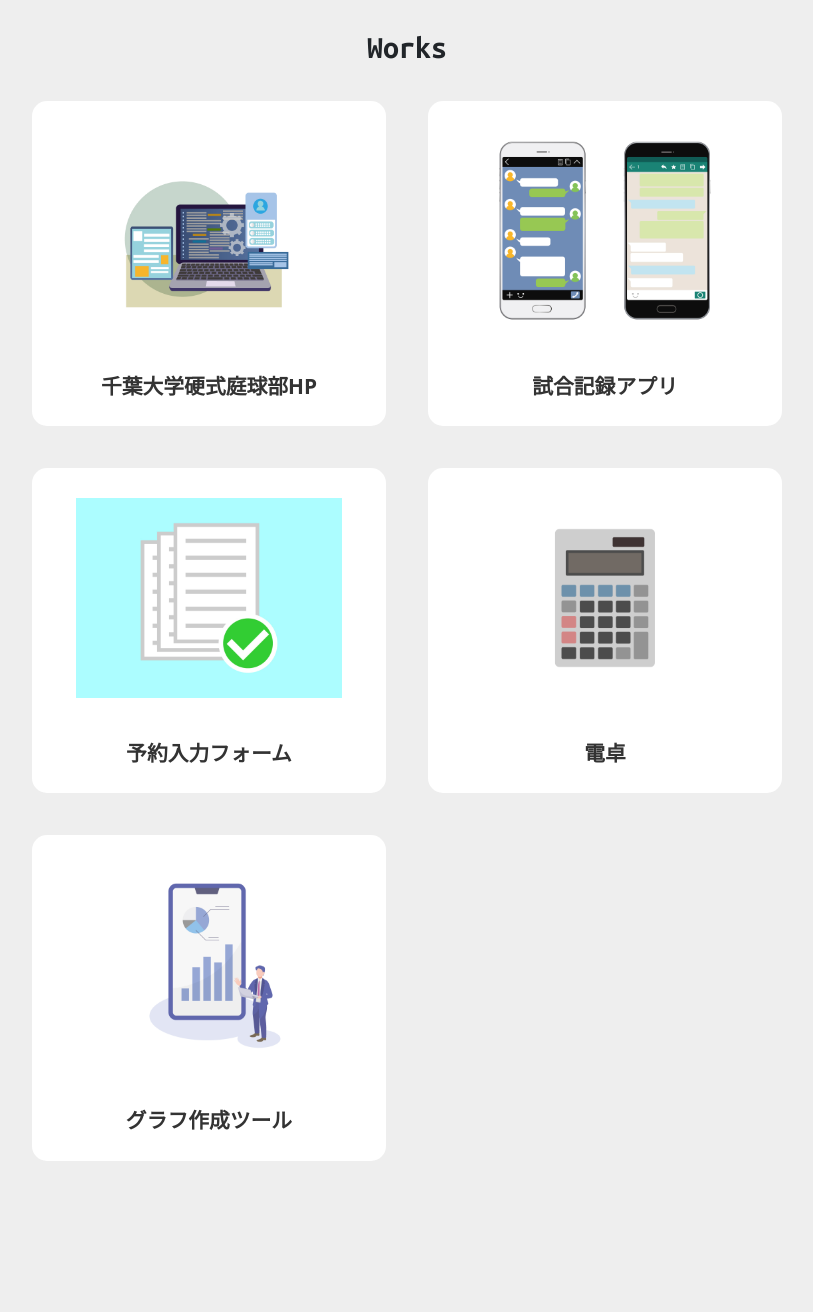
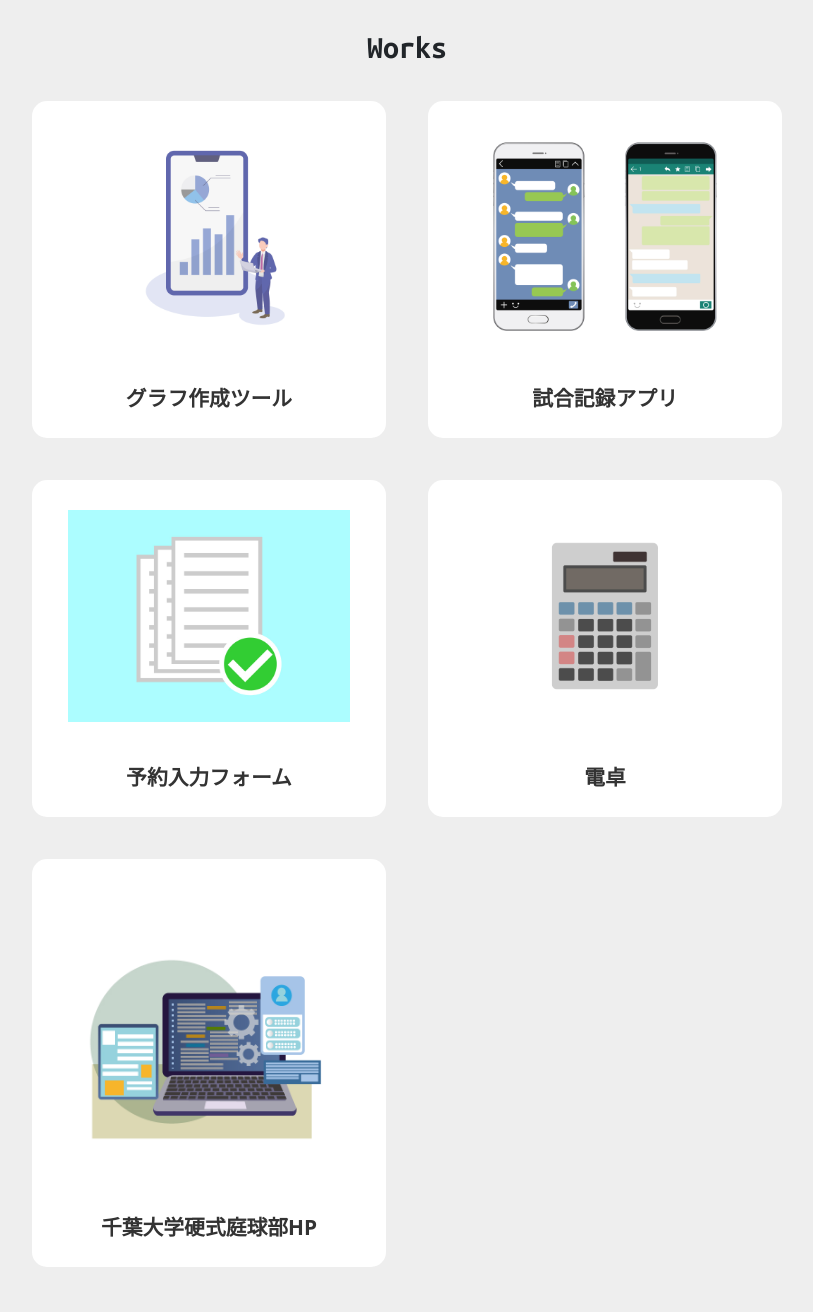
Before and after one commit to fkatsuhiro/ka2coder, a plain HTML site: page works.html in a window 1280 px wide. Shown: the part 137-1449 px from the top of the page, without its empty margins (233-1046 px from the left). Before the commit the page ends 1388 px from the top, so only its background shows below. Drawn offline with Linux system fonts and the light colour scheme; files whose address does not match are found by name.

Commit message:
edit the file of works

```diff
--- a/works.html
+++ b/works.html
@@ -82,21 +82,21 @@
         <div class="under-section">
             <p class="midasi" style="font-family: 'Ubuntu Mono 700';">Works</p>
             <div class="row">
-                <!--千葉大学硬式庭球部HP-->
+                <!--予約入力フォーム-->
                 <div class="col-md-6" style="padding-bottom: 2rem;">
-                    <a href="https://chiba-univ-tennis.com/" style="text-decoration: none;">
-                        <div class="works-com" style="width: 95%; margin:0 auto;cursor:pointer;text-align:center">
-                            <img src="img/hpimages.jpg" style="height: 200px;margin:30px auto;">
-                            <div style="text-align: center;" class="name-comp">千葉大学硬式庭球部HP</div>
+                    <div class="works-com" style="width: 95%; margin:0 auto;cursor:pointer;text-align:center">
+                        <a href="https://fkatsuhiro.github.io/graf_type/" style="text-decoration: none;">
+                            <img src="img/graphimage.jpg" style="width: 80%;margin:30px auto;">
+                            <div style="text-align: center;" class="name-comp">グラフ作成ツール</div>
                             <br>
-                        </div>
-                    </a>
+                        </a>
+                    </div>
                 </div>
                 <!--グラフ作成ツール-->
                 <div class="col-md-6" style="padding-bottom: 2rem;">
                     <a href="https://fkatsuhiro.github.io/PointRecord-app/" style="text-decoration: none;">
                         <div class="works-com" style="width: 95%; margin:0 auto;cursor:pointer;text-align:center">
-                            <img src="img/webapp.jpg" style="height: 200px;margin:30px auto;">
+                            <img src="img/webapp.jpg" style="width: 80%;margin:30px auto;">
                             <div style="text-align: center;" class="name-comp">試合記録アプリ</div>
                             <br>
                         </div>
@@ -112,7 +112,7 @@
                 <div class="col-md-6" style="padding-bottom: 2rem;">
                     <div class="works-com" style="width: 95%; margin:0 auto;cursor:pointer;text-align:center">
                         <a href="https://fkatsuhiro.github.io/kintasystem/" style="text-decoration: none;">
-                            <img src="img/formimages.jpg" style="height: 200px;margin:30px auto;">
+                            <img src="img/formimages.jpg" style="width: 80%;margin:30px auto;">
                             <div style="text-align: center;" class="name-comp">予約入力フォーム</div>
                             <br>
                         </a>
@@ -122,7 +122,7 @@
                 <div class="col-md-6" style="padding-bottom: 2rem">
                     <a href="https://fkatsuhiro.github.io/calc/" style="text-decoration: none;">
                         <div class="works-com" style="width: 95%; margin:0 auto;cursor:pointer;text-align:center">
-                            <img src="img/calcimage.jpg" style="height: 200px; margin:30px auto;">
+                            <img src="img/calcimage.jpg" style="width: 80%; margin:30px auto;">
                             <div style="text-align: center;" class="name-comp">電卓</div>
                             <br>
                         </div>
@@ -134,18 +134,16 @@
         <!--Works 3列目-->
         <div class="under-section">
             <div class="row">
-                <!--予約入力フォーム-->
+                <!--千葉大学硬式庭球部HP-->
                 <div class="col-md-6" style="padding-bottom: 2rem;">
-                    <div class="works-com" style="width: 95%; margin:0 auto;cursor:pointer;text-align:center">
-                        <a href="https://fkatsuhiro.github.io/graf_type/" style="text-decoration: none;">
-                            <img src="img/graphimage.jpg" style="height: 200px;margin:30px auto;">
-                            <div style="text-align: center;" class="name-comp">グラフ作成ツール</div>
+                    <a href="https://chiba-univ-tennis.com/" style="text-decoration: none;">
+                        <div class="works-com" style="width: 95%; margin:0 auto;cursor:pointer;text-align:center">
+                            <img src="img/hpimages.jpg" style="width: 80%;margin:30px auto;">
+                            <div style="text-align: center;" class="name-comp">千葉大学硬式庭球部HP</div>
                             <br>
-                        </a>
-                    </div>
+                        </div>
+                    </a>
                 </div>
-                <!--
-                -->
             </div>
         </div>
         <!--Works end-->
```
Also changed, not shown: index.html (+11 -11 lines), 1 other file.
